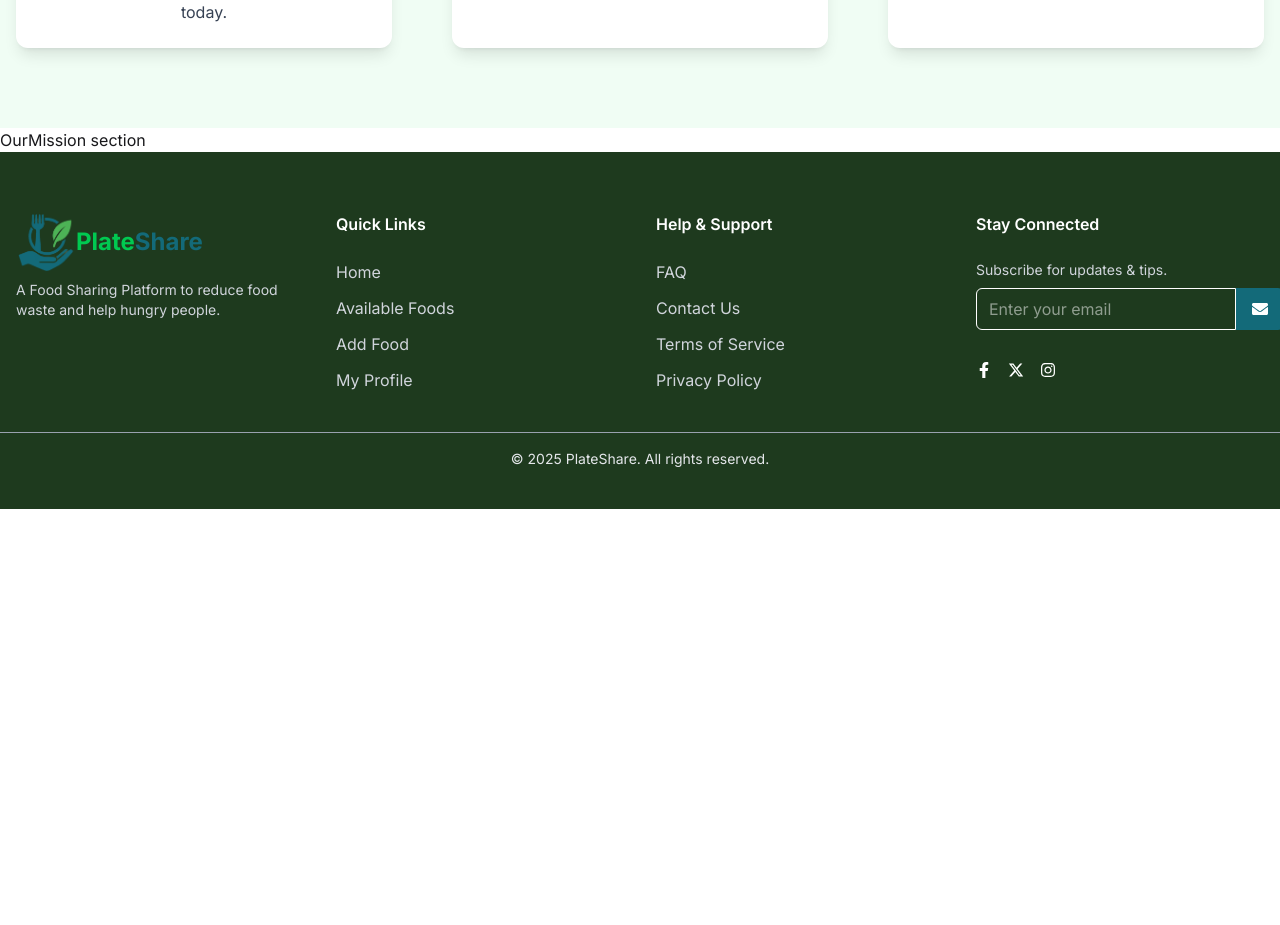
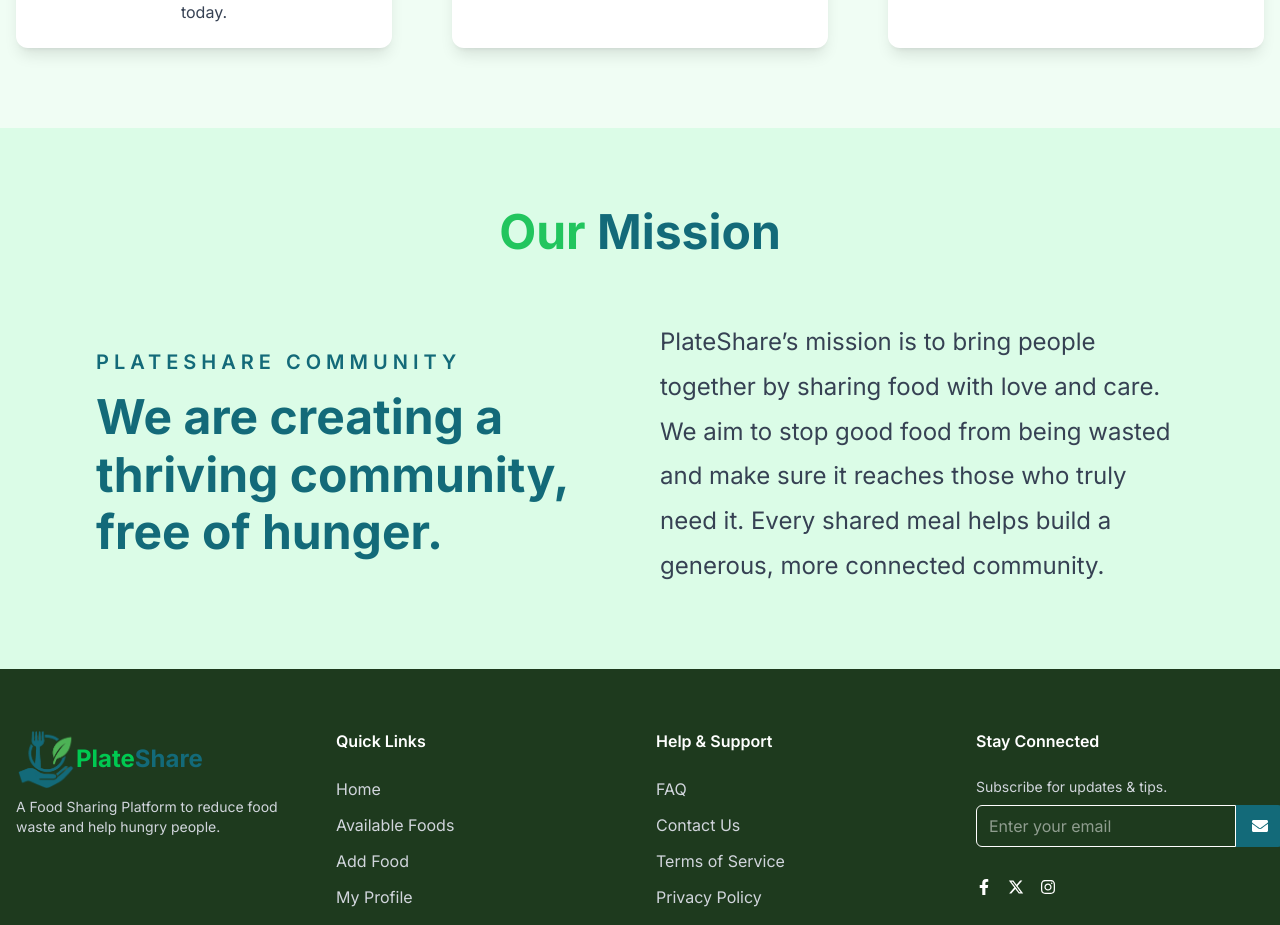
Before and after one commit to RayhanRK/plate-share-client, a React (Vite) app: page / in a window 1280 px wide. Shown: the part 1466-2391 px from the top of the page. Before the commit the page ends 1975 px from the top, so only its background shows below. Built offline with nearby package versions, Linux system fonts and the light colour scheme; no server answers.

Commit message:
Our Mission section Added

```diff
--- a/src/components/HomePage/OurMission.jsx
+++ b/src/components/HomePage/OurMission.jsx
@@ -1,11 +1,40 @@
-import React from 'react';
+import React from "react";
 
 const OurMission = () => {
-    return (
-        <div>
-            OurMission section
+  return (
+    <section className="bg-green-100 dark:bg-gray-900 py-20">
+      <div className="max-w-6xl mx-auto px-4 sm:px-6 lg:px-8 text-center">
+        {/* Top centered title */}
+        <h2 className="text-3xl sm:text-4xl md:text-5xl font-bold text-accent dark:text-white mb-16">
+          Our <span className="text-primary">Mission</span>
+        </h2>
+
+        {/* Left and Right split */}
+        <div className="flex flex-col lg:flex-row items-start lg:items-center gap-10">
+
+          {/* Left half */}
+          <div className="lg:w-1/2 text-left">
+            <h3 className="text-lg sm:text-xl font-semibold text-primary mb-3 tracking-[0.25em] uppercase">
+              PlateShare Community
+            </h3>
+            <h2 className="text-4xl sm:text-4xl md:text-5xl font-bold text-primary dark:text-white leading-snug md:leading-[3.6rem] max-w-[480px]">
+              We are creating a thriving community, free of hunger.
+            </h2>
+          </div>
+
+          {/* Right half */}
+          <div className="lg:w-1/2 text-left">
+            <p className="text-lg sm:text-xl md:text-2xl text-gray-700 dark:text-gray-300 leading-relaxed md:leading-[2.8rem]">
+              PlateShare’s mission is to bring people together by sharing food
+              with love and care. We aim to stop good food from being wasted and
+              make sure it reaches those who truly need it. Every shared meal
+              helps build a generous, more connected community.
+            </p>
+          </div>
         </div>
-    );
+      </div>
+    </section>
+  );
 };
 
 export default OurMission;
```
